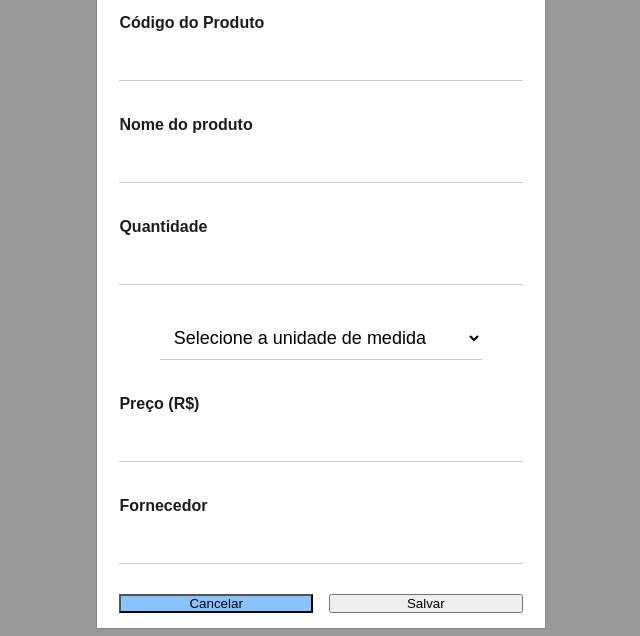
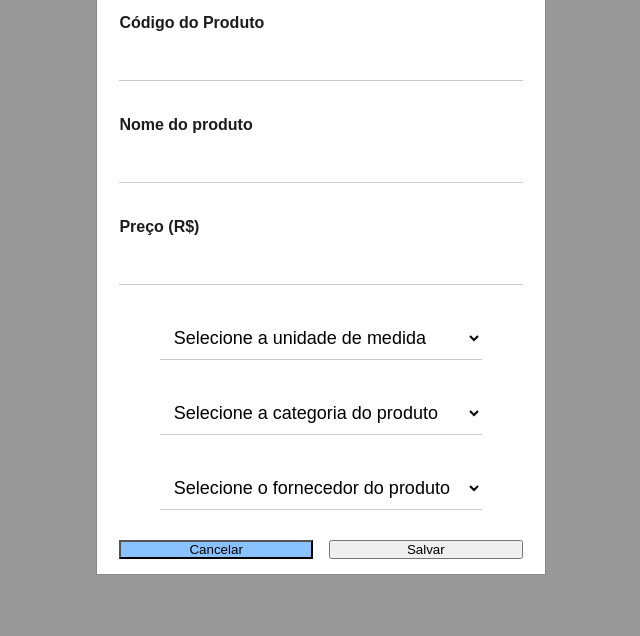
Before and after one commit to icl00ud/stash-master, a website: page src/components/modal/product/update-product/update-product.html in a window 1280 px wide. Shown: the part 164-800 px from the top of the page, without its empty margins (319-959 px from the left). Drawn offline with Linux system fonts and the light colour scheme.

Commit message:
Started to rebuild update product

```diff
--- a/src/components/modal/product/update-product/update-product.html
+++ b/src/components/modal/product/update-product/update-product.html
@@ -22,26 +22,23 @@
             <label for="name">Nome do produto</label>
           </div>
           <div class="input-wrapper">
-            <input type="text" class="modal-input" name="quantity" id="quantity"  />
-            <label for="quantity">Quantidade</label>
-          </div>
-          <div style="margin-top: -7%; text-align: center;" class="input-wrapper">
-            <select style="width: 80%;" class="modal-input" name="select" id="select">
-              <option value="">Selecione a unidade de medida</option>
-              <option value="Kg">Kilograma</option>
-              <option value="g">grama</option>
-              <option value="Un">Unidade</option>
-              <option value="L">Litro</option>
-              <option value="Caixa">Caixa</option>
-            </select>
-          </div>
-          <div class="input-wrapper">
             <input type="text" class="modal-input" name="preco" id="preco" />
             <label for="preco">Preço (R$)</label>
           </div>
-          <div class="input-wrapper">
-            <input type="text" class="modal-input" name="provider" id="provider" />
-            <label for="provider">Fornecedor</label>
+          <div style="margin-top: -7%; text-align: center;" class="input-wrapper">
+            <select style="width: 80%;" class="modal-input" name="unit-select" id="unit-select">
+              <option value="">Selecione a unidade de medida</option>
+            </select>
+          </div>
+          <div style="margin-top: -7%; text-align: center;" class="input-wrapper">
+            <select style="width: 80%;" class="modal-input" name="category-select" id="category-select" required>
+              <option value="">Selecione a categoria do produto</option>
+            </select>
+          </div>
+          <div style="margin-top: -7%; text-align: center;" class="input-wrapper">
+            <select style="width: 80%;" class="modal-input" name="provider-select" id="provider-select" required>
+              <option value="">Selecione o fornecedor do produto</option>
+            </select>
           </div>
         </form>
         <div class="modal-buttons">
```
Also changed, not shown: src/components/modal/product/update-product/update-product.js (+13 -12 lines).
